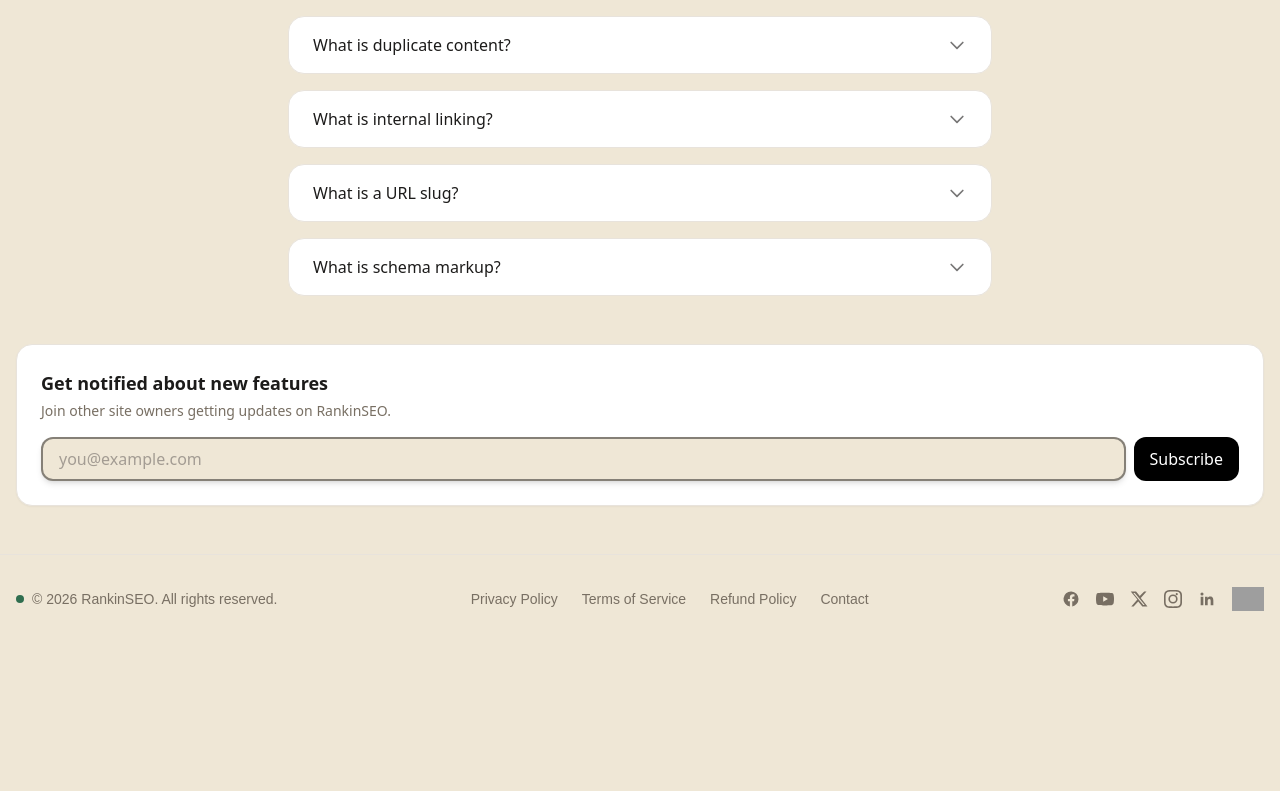
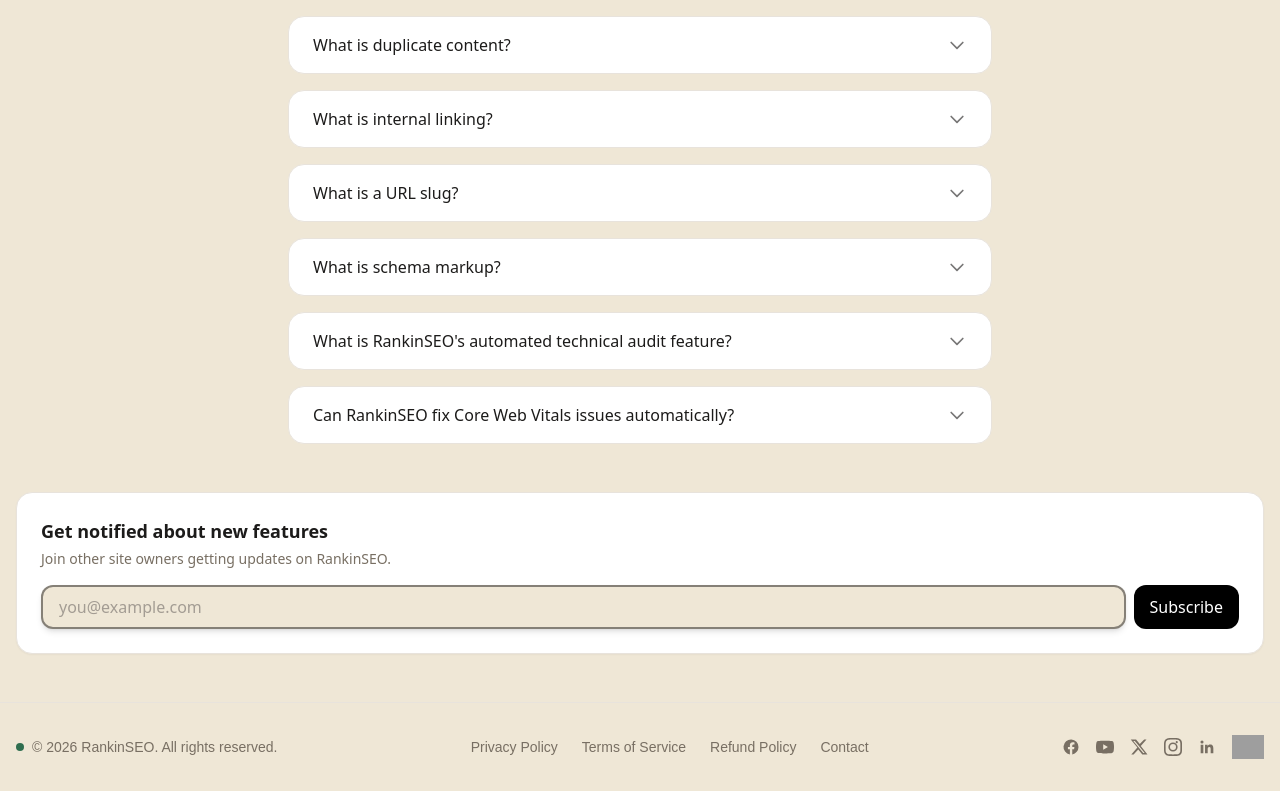
Before and after one commit to asgharshakir94-jpg/-my-seo-app, a Next.js app: page / in a window 1280 px wide. Shown: the part 6041-6832 px from the top of the page. Before the commit the page ends 6684 px from the top, so only its background shows below. Built offline with nearby package versions, Linux system fonts and the light colour scheme; no server answers; grey boxes are pictures that could not be loaded.

Commit message:
Add RankinSEO product FAQ items to homepage Q&A

```diff
--- a/components/SeoGlossarySection.tsx
+++ b/components/SeoGlossarySection.tsx
@@ -33,6 +33,20 @@ const questions = [
     question: "What is schema markup?",
     answer: "Find out how structured data helps search engines understand your site.",
     href: "/blog/what-is-schema-markup-structured-data",
+  },
+  {
+    question: "What is RankinSEO's automated technical audit feature?",
+    answer:
+      "RankinSEO's automated technical audit scans your website for SEO errors — broken links, missing tags, slow-loading scripts, and more — and shows you exactly what's holding your rankings back, free. Upgrading unlocks the fix: RankinSEO resolves the issues it finds, so you don't have to hand it off to a developer.",
+    href: "/audit",
+    cta: "Try the free audit →",
+  },
+  {
+    question: "Can RankinSEO fix Core Web Vitals issues automatically?",
+    answer:
+      "No, RankinSEO does not automatically modify your website's code to fix Core Web Vitals. Instead, it accurately audits your site to pinpoint the exact scripts and images causing slowdowns, and unlocks the precise optimization steps through its premium subscription plans.",
+    href: "/audit",
+    cta: "Try the free audit →",
   },
 ];
 
@@ -78,7 +92,7 @@ export function SeoGlossarySection() {
                   href={item.href}
                   className="text-sm font-medium text-accent hover:underline"
                 >
-                  Read the full guide →
+                  {item.cta || "Read the full guide →"}
                 </Link>
               </div>
             )}
```
